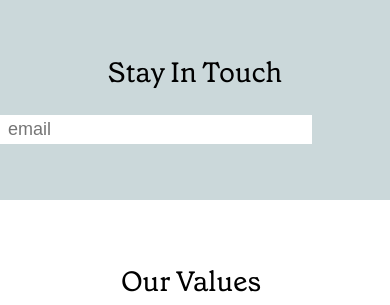
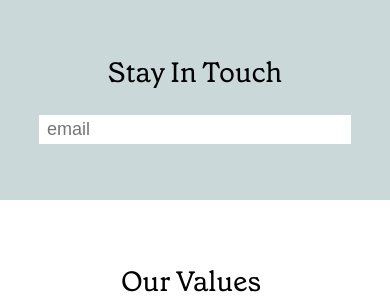
Before and after one commit to shoshincollege/shoshincollege.org, a Django app: page / in a window 390 px wide. Shown: the part 4053-4358 px from the top of the page. Run offline with Django 5.2, Linux system fonts and the light colour scheme.

Commit message:
fix newsletter form on landing

```diff
--- a/main/templates/assets/style.css
+++ b/main/templates/assets/style.css
@@ -307,7 +307,7 @@ nav a:hover { text-decoration: underline; }
     box-sizing: border-box;
 }
 @media (max-width: 448px) {
-    #newsletter input { width: 80%; margin: 8px 0; }
+    #newsletter input { width: 80%; margin: 8px auto; }
 }
 
 /* landing values section */
```
